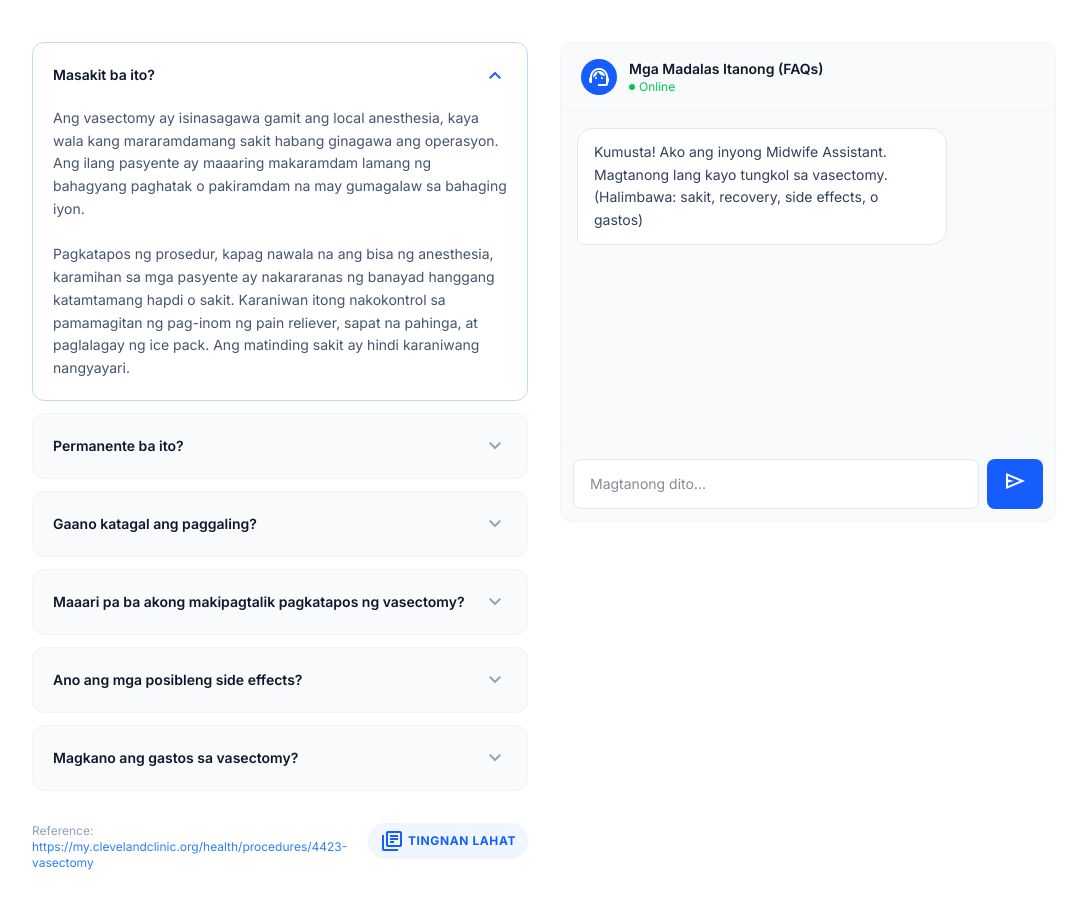
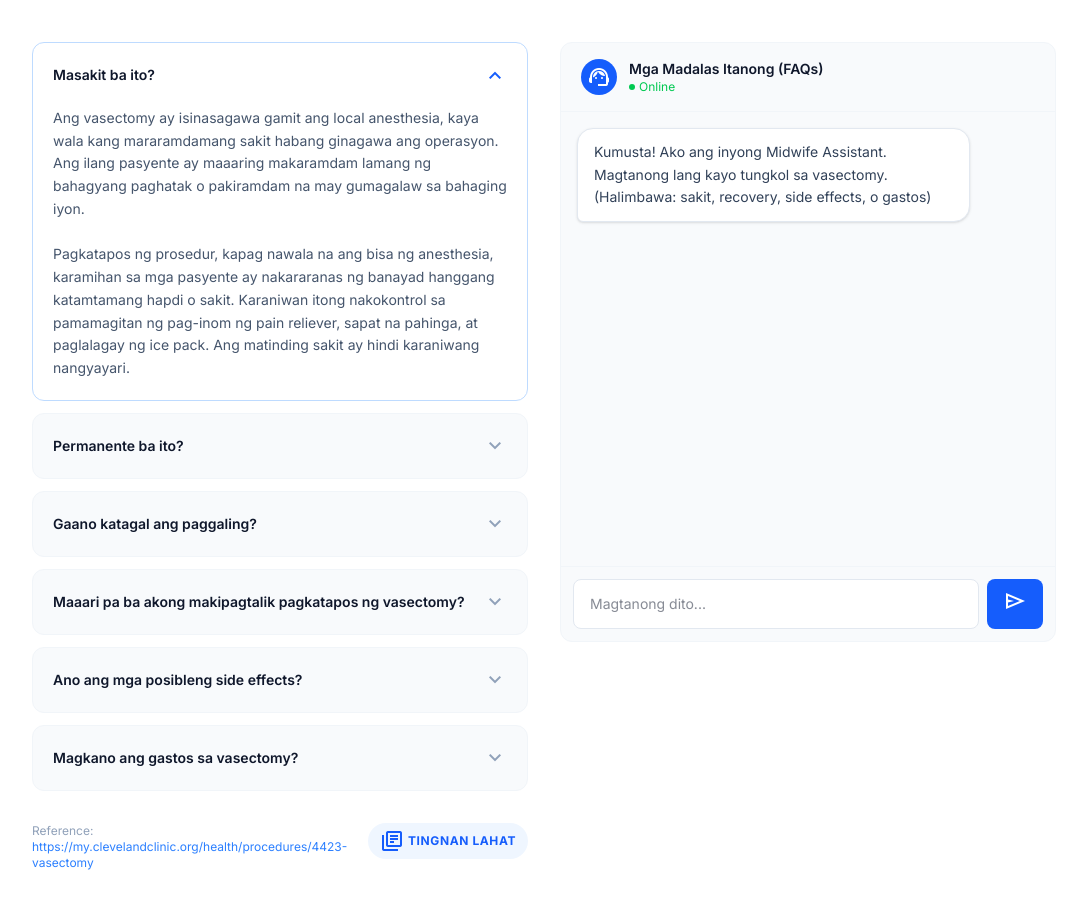
Before and after one commit to mxrk333/project-vasectomy-edu, a React (Vite) app: page / in a window 1280 px wide. Shown: the part 7844-8752 px from the top of the page, without its empty margins (96-1183 px from the left). Built offline with nearby package versions, Linux system fonts and the light colour scheme.

Commit message:
fix chatbot ui

```diff
--- a/src/components/FAQSection.tsx
+++ b/src/components/FAQSection.tsx
@@ -160,7 +160,7 @@ export default function FAQSection() {
           </div>
 
           {/* Ask a Midwife Chatbot */}
-          <div className="bg-slate-50 dark:bg-slate-900 rounded-xl border border-slate-100 dark:border-slate-800 flex flex-col h-[480px]">
+          <div className="bg-slate-50 dark:bg-slate-900 rounded-xl border border-slate-100 dark:border-slate-800 flex flex-col h-[600px]">
             {/* Header */}
             <div className="px-5 py-4 border-b border-slate-100 dark:border-slate-800 flex items-center gap-3">
               <div className="w-9 h-9 rounded-full bg-blue-600 flex items-center justify-center">
@@ -179,10 +179,10 @@ export default function FAQSection() {
             <div ref={chatContainerRef} className="flex-1 overflow-y-auto p-4 space-y-3 scroll-smooth">
               {messages.map((msg, i) => (
                 <div key={i} className={`flex ${msg.from === 'user' ? 'justify-end' : 'justify-start'}`}>
-                  <div className={`max-w-[80%] px-4 py-3 rounded-2xl text-sm leading-relaxed ${
+                  <div className={`max-w-[85%] px-4 py-3 rounded-2xl text-sm leading-relaxed whitespace-pre-wrap ${
                     msg.from === 'user'
                       ? 'bg-blue-600 text-white rounded-br-md'
-                      : 'bg-white dark:bg-slate-800 text-slate-700 dark:text-slate-300 border border-slate-200 dark:border-slate-700 rounded-bl-md'
+                      : 'bg-white dark:bg-slate-800 text-slate-700 dark:text-slate-300 border border-slate-200 dark:border-slate-700 rounded-bl-md shadow-sm'
                   }`}>
                     {msg.text}
                   </div>
```
